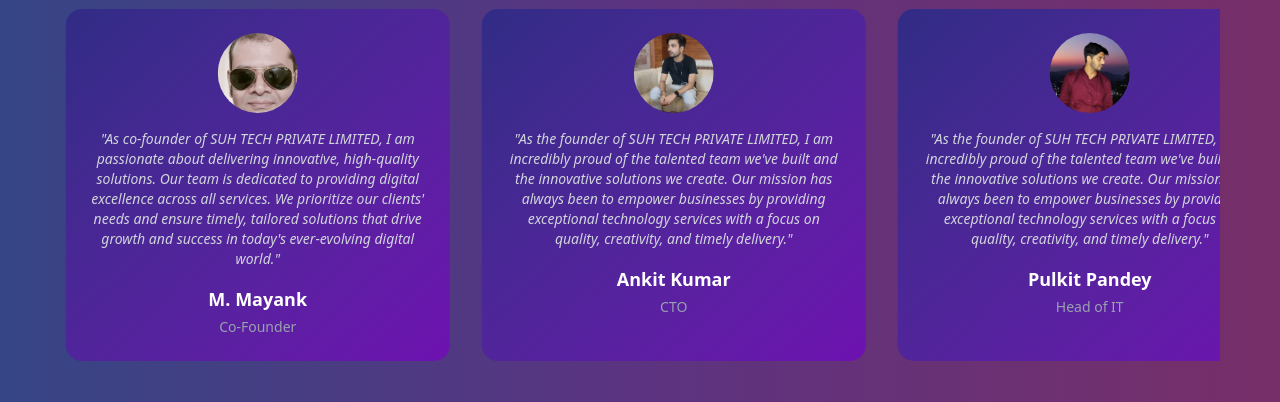
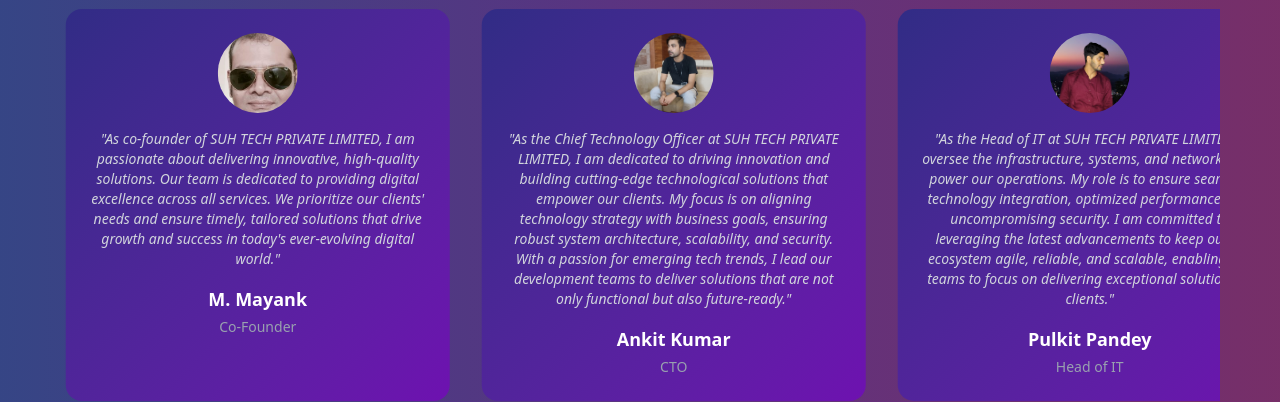
Before and after one commit to pulkit0408/SUH_WEBSITE, a React (Vite) app: page / in a window 1280 px wide. Shown: the part 4500-4902 px from the top of the page. Built offline with nearby package versions, Linux system fonts and the light colour scheme.

Commit message:
description added

```diff
--- a/src/pages/Founder.jsx
+++ b/src/pages/Founder.jsx
@@ -25,28 +25,28 @@ const Founder = () => {
       role: "CTO",
       image: "ankit_pic.jpg",
       description:
-        "As the founder of SUH TECH PRIVATE LIMITED, I am incredibly proud of the talented team we've built and the innovative solutions we create. Our mission has always been to empower businesses by providing exceptional technology services with a focus on quality, creativity, and timely delivery.",
+        "As the Chief Technology Officer at SUH TECH PRIVATE LIMITED, I am dedicated to driving innovation and building cutting-edge technological solutions that empower our clients. My focus is on aligning technology strategy with business goals, ensuring robust system architecture, scalability, and security. With a passion for emerging tech trends, I lead our development teams to deliver solutions that are not only functional but also future-ready.",
     },
     {
       name: "Pulkit Pandey",
       role: "Head of IT",
       image: "pulkit_pic.jpg",
       description:
-        "As the founder of SUH TECH PRIVATE LIMITED, I am incredibly proud of the talented team we've built and the innovative solutions we create. Our mission has always been to empower businesses by providing exceptional technology services with a focus on quality, creativity, and timely delivery.",
+        "As the Head of IT at SUH TECH PRIVATE LIMITED, I oversee the infrastructure, systems, and networks that power our operations. My role is to ensure seamless technology integration, optimized performance, and uncompromising security. I am committed to leveraging the latest advancements to keep our IT ecosystem agile, reliable, and scalable, enabling our teams to focus on delivering exceptional solutions to clients.",
     },
     {
       name: "Sahil Chaurasia",
       role: "Game Developer",
       image: "sahil.jpg",
       description:
-        "As the founder of SUH TECH PRIVATE LIMITED, I am incredibly proud of the talented team we've built and the innovative solutions we create. Our mission has always been to empower businesses by providing exceptional technology services with a focus on quality, creativity, and timely delivery.",
+        "As a Game Developer at SUH TECH PRIVATE LIMITED, I combine creativity with technical expertise to craft engaging, immersive, and visually stunning gaming experiences. I work across multiple platforms and technologies to bring ideas to life, from concept design to final deployment. My goal is to create games that not only entertain but also inspire and connect with players worldwide.",
     },
     {
       name: "Beauty Mondal",
       role: "HR",
       image: "Beauty.jpg",
       description:
-        "As the founder of SUH TECH PRIVATE LIMITED, I am incredibly proud of the talented team we've built and the innovative solutions we create. Our mission has always been to empower businesses by providing exceptional technology services with a focus on quality, creativity, and timely delivery.",
+        "As the HR Manager at SUH TECH PRIVATE LIMITED, I am passionate about building a positive workplace culture that nurtures talent and fosters growth. I manage recruitment, employee engagement, and organizational development to ensure our team feels valued and motivated. My mission is to create an environment where every individual can thrive, contribute their best, and align with our vision for innovation and excellence.",
     },
   ];
 
@@ -57,7 +57,9 @@ const Founder = () => {
     // Calculate total width based on card width and gap
     const cardWidth = 384; // max-w-sm = 384px
     const gap = 32; // gap-8 = 32px
-    setTotalWidth((foundersData.length * cardWidth) + (foundersData.length - 1) * gap);
+    setTotalWidth(
+      foundersData.length * cardWidth + (foundersData.length - 1) * gap
+    );
   }, [foundersData.length]);
 
   return (
@@ -123,7 +125,9 @@ const Founder = () => {
         onTouchEnd={() => setIsPaused(false)}
       >
         <div
-          className={`flex gap-8 px-4 ${isPaused ? 'animate-scroll-paused' : 'animate-scroll'}`}
+          className={`flex gap-8 px-4 ${
+            isPaused ? "animate-scroll-paused" : "animate-scroll"
+          }`}
           style={{ width: `${totalWidth * 2}px` }}
         >
           {duplicatedData.map((founder, index) => (
```
